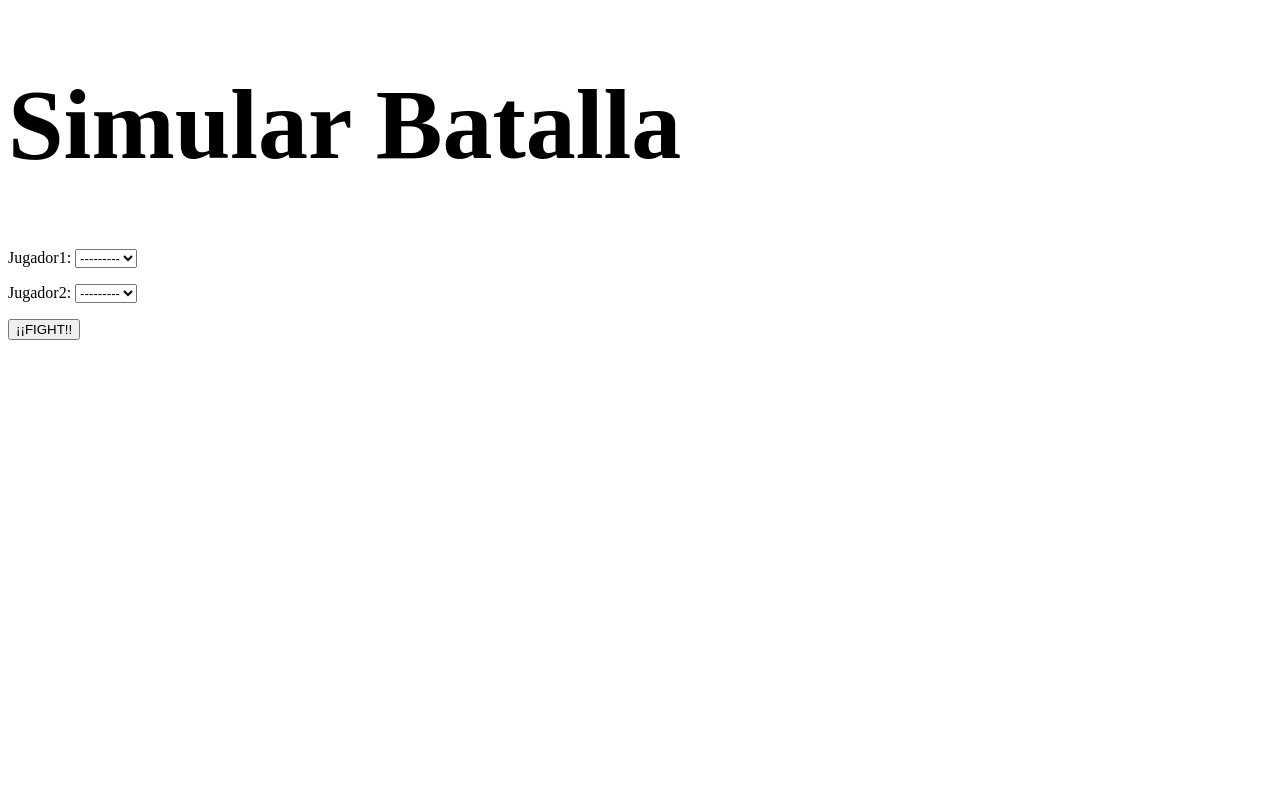
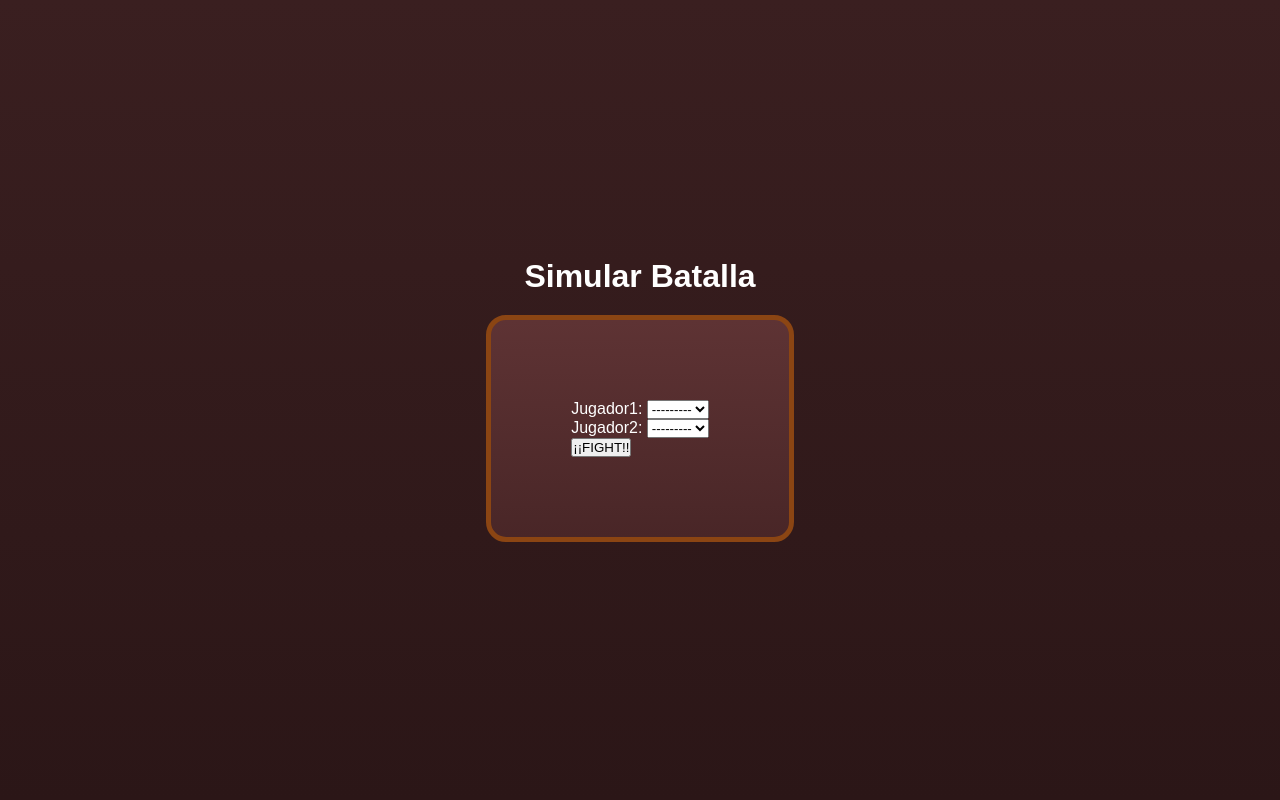
Before and after one commit to daninogales30/juego_tierra_media_django, a Django app: page /battle/simulate/ in a window 1280 px wide. Run offline with Django 5.2, Linux system fonts and the light colour scheme; data that the repository does not hold is empty.

Commit message:
Battle view inicio de css

```diff
--- a/battle/static/battleview.css
+++ b/battle/static/battleview.css
@@ -1,3 +1,32 @@
-h1{
-    font-size: 100px;
+* {
+    padding: 0;
+    margin: 0;
+    box-sizing: border-box;
 }
+
+body{
+    font-family: sans-serif;
+    color: white;
+    background: linear-gradient(#3a1f20, #2b1617);
+    display: flex;
+    flex-direction: column;
+    justify-content: center;
+    align-items: center;
+    height: 100vh;
+    gap: 20px;
+}
+
+div{
+    background: linear-gradient(to bottom, #5e3334, #492627);
+    border: 5px saddlebrown solid;
+    border-radius: 20px;
+    padding: 80px;
+    display: flex;
+    flex-direction: column;
+    transition: transform 0.3s ease, box-shadow 0.3s ease;
+}
+
+div:hover{
+    transform: translateY(-10px);
+    box-shadow: 0px 20px 30px #1c0e0e;
+}
--- a/battle/templates/battleview.html
+++ b/battle/templates/battleview.html
@@ -8,10 +8,13 @@
 </head>
 <body>
     <h1>Simular Batalla</h1>
-    <form method="post">
-        {% csrf_token %}
-        {{ form.as_p }}
-        <button type="submit">¡¡FIGHT!!</button>
-    </form>
+    <div>
+        <form method="post">
+            {% csrf_token %}
+            {{ form.as_p }}
+            <button type="submit">¡¡FIGHT!!</button>
+        </form>
+    </div>
+
 </body>
 </html>
```
